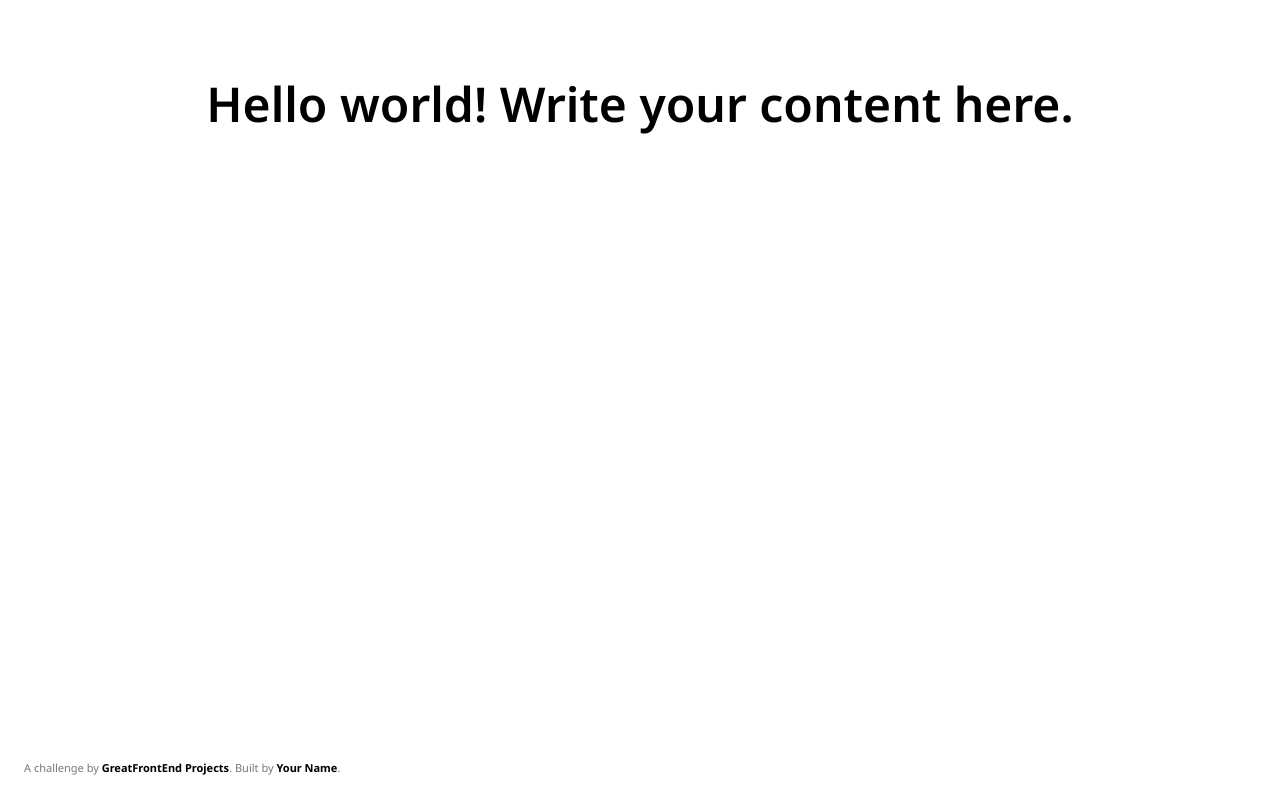
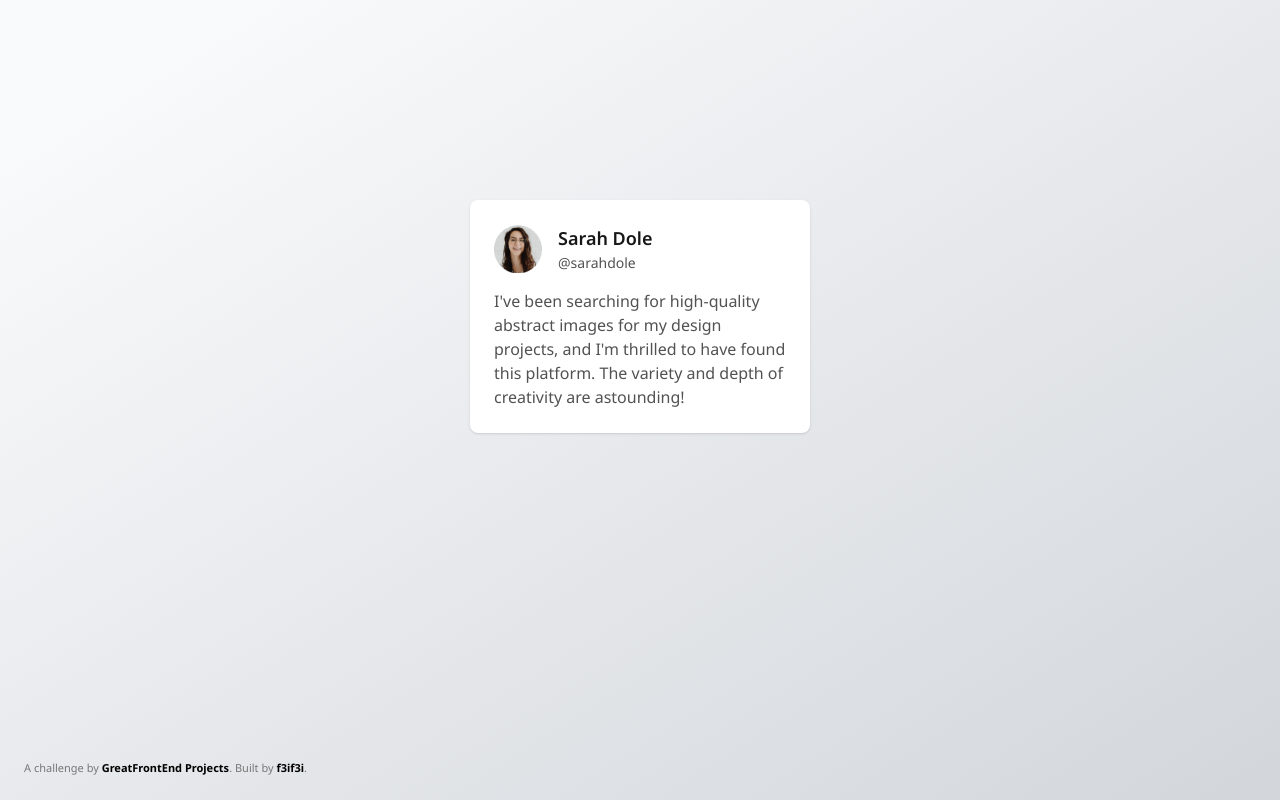
Before and after one commit to f3if3i/testimonial-card, a plain HTML site: page index.html in a window 1280 px wide. Drawn offline with nearby package versions, Linux system fonts and the light colour scheme.

Commit message:
first solution

```diff
--- a/index.html
+++ b/index.html
@@ -1,6 +1,5 @@
 <!DOCTYPE html>
 <html lang="en">
-  <!-- [Delete this comment] This file is the main file for the challenge. For the most part, you should be editing this file. -->
   <head>
     <meta charset="utf-8" />
     <meta name="viewport" content="width=device-width, initial-scale=1" />
@@ -20,20 +19,99 @@
 
     <link rel="icon" href="img/favicon.ico" sizes="any" />
     <style>
-      /* You may write styles inside this <style> tag or within `css/style.css`. */
+      body {
+        display: flex;
+        padding: 200px 0px;
+        flex-direction: column;
+        align-items: center;
+        background: linear-gradient(148deg, #f9fafb 8.89%, #d2d6db 100.48%);
+      }
     </style>
   </head>
   <body>
     <!-- Add your site or application content here -->
-    <h1 class="text-5xl text-center font-semibold pt-20">
-      Hello world! Write your content here.
-    </h1>
-
-    <!-- Sarah Dole
-      @sarahdole
-      I've been searching for high-quality abstract images for my design projects,
-      and I'm thrilled to have found this platform. The variety and depth of creativity are astounding!
-    -->
+    <div
+      style="
+        width: 340px;
+        padding: var(--padding-624-px, 24px);
+        display: flex;
+        flex-direction: column;
+        align-items: flex-start;
+        gap: var(--gap-416-px, 16px);
+        border-radius: var(--border-radius-rounded-lg-8-px, 8px);
+        background: var(--colors-base-white, #fff);
+        box-shadow: 0px 1px 3px 0px rgba(0, 0, 0, 0.1),
+          0px 1px 2px -1px rgba(0, 0, 0, 0.1);
+      "
+    >
+      <div
+        style="
+          display: flex;
+          align-items: center;
+          gap: var(--gap--416-px, 16px);
+        "
+      >
+        <img
+          src="img/profile-thumbnail.png"
+          alt="Avatar"
+          style="
+            display: flex;
+            width: 48px;
+            height: 48px;
+            justify-content: center;
+            align-items: center;
+          "
+        />
+        <div
+          style="
+            display: flex;
+            flex-direction: column;
+            align-items: flex-start;
+            gap: var(--gap-px-1-px, 1px);
+            flex: 1 0 0;
+          "
+        >
+          <h5
+            style="
+              color: var(--Text-primary, var(--colors-neutral-900, #171717));
+              font-family: 'Noto Sans';
+              font-size: 18px;
+              font-style: normal;
+              font-weight: 600;
+              line-height: 28px;
+            "
+          >
+            Sarah Dole
+          </h5>
+          <p
+            style="
+              color: var(--Text-secondary, var(--colors-neutral-600, #525252));
+              font-family: 'Noto Sans';
+              font-size: 14px;
+              font-style: normal;
+              font-weight: 400;
+              line-height: 20px;
+            "
+          >
+            @sarahdole
+          </p>
+        </div>
+      </div>
+      <p
+        style="
+          color: var(--Text-secondary, var(--colors-neutral-600, #525252));
+          font-family: 'Noto Sans';
+          font-size: 16px;
+          font-style: normal;
+          font-weight: 400;
+          line-height: 24px;
+        "
+      >
+        I've been searching for high-quality abstract images for my design
+        projects, and I'm thrilled to have found this platform. The variety and
+        depth of creativity are astounding!
+      </p>
+    </div>
 
     <!-- Attribute this challenge to yourself! -->
     <div class="credits" data-gfe-screenshot-exclude="true">
@@ -46,7 +124,7 @@
       <a
         href="https://www.greatfrontend.com/projects/u/username"
         target="_blank"
-        >Your Name</a
+        >f3if3i</a
       >.
     </div>
     <script src="js/index.js"></script>
```
